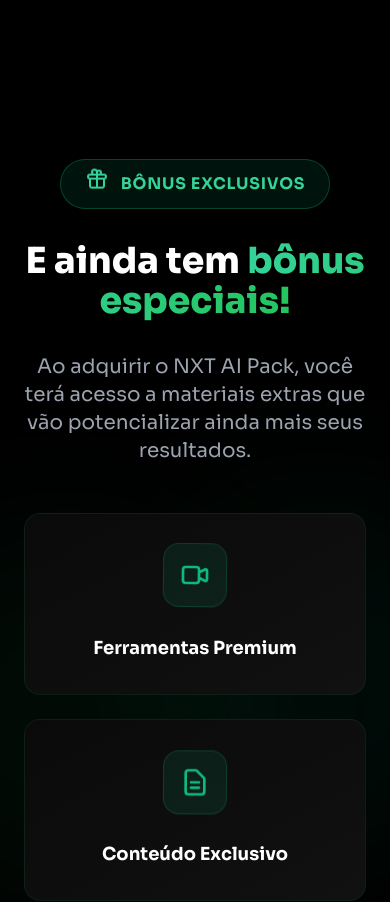
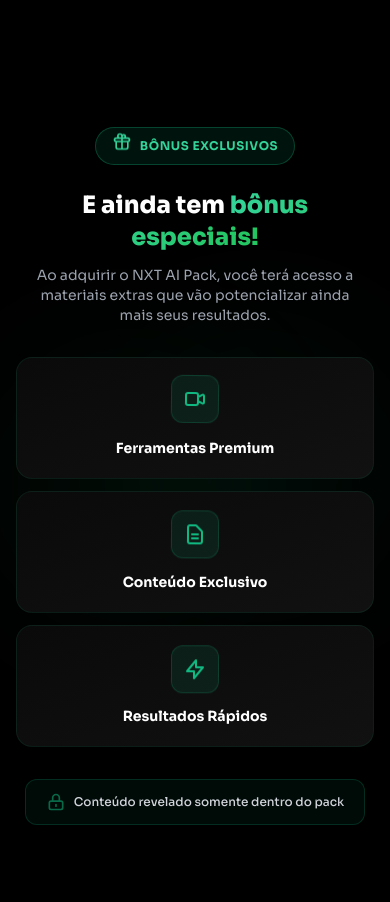
Before and after one commit to Felipao00/nxtoficialacademy, a Next.js app: page / in a window 390 px wide. Shown: the part 3327-4229 px from the top of the page. Built offline with nearby package versions, Linux system fonts and the light colour scheme.

Commit message:
refatora componente Bonuses para melhorar a legibilidade e organização do código

```diff
--- a/components/Bonuses.tsx
+++ b/components/Bonuses.tsx
@@ -24,35 +24,35 @@
   }, []);
 
   return (
-    <section ref={sectionRef} className="py-24 bg-black relative overflow-hidden">
+    <section ref={sectionRef} id="bonus" className="py-16 sm:py-24 bg-black relative overflow-hidden">
       {/* Background effects */}
       <div className="absolute inset-0">
-        <div className="absolute top-1/3 left-1/3 w-96 h-96 bg-emerald-500/5 rounded-full blur-3xl" />
-        <div className="absolute bottom-1/3 right-1/3 w-96 h-96 bg-green-500/5 rounded-full blur-3xl" />
+        <div className="absolute top-1/3 left-1/3 w-64 sm:w-96 h-64 sm:h-96 bg-emerald-500/5 rounded-full blur-3xl" />
+        <div className="absolute bottom-1/3 right-1/3 w-64 sm:w-96 h-64 sm:h-96 bg-green-500/5 rounded-full blur-3xl" />
       </div>
 
-      <div className="relative max-w-5xl mx-auto px-6 lg:px-8 text-center">
+      <div className="relative max-w-5xl mx-auto px-4 sm:px-6 lg:px-8 text-center">
         <div className={`transition-all duration-1000 ${isVisible ? 'opacity-100 translate-y-0' : 'opacity-0 translate-y-20'}`}>
-          <div className="inline-flex items-center gap-3 px-6 py-3 bg-emerald-500/10 border border-emerald-500/30 rounded-full mb-8">
-            <svg className="w-6 h-6 text-emerald-400 animate-bounce" fill="none" stroke="currentColor" viewBox="0 0 24 24">
+          <div className="inline-flex items-center gap-2 sm:gap-3 px-4 sm:px-6 py-2 sm:py-3 bg-emerald-500/10 border border-emerald-500/30 rounded-full mb-6 sm:mb-8">
+            <svg className="w-5 h-5 sm:w-6 sm:h-6 text-emerald-400 animate-bounce" fill="none" stroke="currentColor" viewBox="0 0 24 24">
               <path strokeLinecap="round" strokeLinejoin="round" strokeWidth={2} d="M12 8v13m0-13V6a2 2 0 112 2h-2zm0 0V5.5A2.5 2.5 0 109.5 8H12zm-7 4h14M5 12a2 2 0 110-4h14a2 2 0 110 4M5 12v7a2 2 0 002 2h10a2 2 0 002-2v-7" />
             </svg>
-            <span className="text-emerald-400 font-bold tracking-wider">BÔNUS EXCLUSIVOS</span>
+            <span className="text-xs sm:text-sm font-bold text-emerald-400 tracking-wider">BÔNUS EXCLUSIVOS</span>
           </div>
 
-          <h2 className="text-4xl sm:text-5xl font-extrabold text-white mb-8">
+          <h2 className="text-2xl sm:text-4xl lg:text-5xl font-extrabold text-white mb-3 sm:mb-8">
             E ainda tem{" "}
             <span className="text-transparent bg-clip-text bg-gradient-to-r from-emerald-400 to-green-500">
               bônus especiais!
             </span>
           </h2>
 
-          <p className="text-xl text-gray-400 max-w-3xl mx-auto mb-12">
+          <p className="text-sm sm:text-xl text-gray-400 max-w-3xl mx-auto mb-8 sm:mb-12 px-2 sm:px-0">
             Ao adquirir o NXT AI Pack, você terá acesso a materiais extras
             que vão potencializar ainda mais seus resultados.
           </p>
 
-          <div className="grid md:grid-cols-3 gap-6 mb-12">
+          <div className="grid grid-cols-1 sm:grid-cols-3 gap-3 sm:gap-6 mb-8 sm:mb-12">
             {[
               {
                 icon: "M15 10l4.553-2.276A1 1 0 0121 8.618v6.764a1 1 0 01-1.447.894L15 14M5 18h8a2 2 0 002-2V8a2 2 0 00-2-2H5a2 2 0 00-2 2v8a2 2 0 002 2z",
@@ -70,22 +70,22 @@
                 animation: "animate-float animation-delay-400"
               }
             ].map((item, index) => (
-              <div key={index} className="card-dark p-8 group">
-                <div className={`w-16 h-16 mx-auto mb-6 flex items-center justify-center bg-emerald-500/10 rounded-2xl border border-emerald-500/20 group-hover:scale-110 transition-transform duration-300 ${item.animation}`}>
-                  <svg className="w-8 h-8 text-emerald-500" fill="none" stroke="currentColor" viewBox="0 0 24 24">
+              <div key={index} className="card-dark p-5 sm:p-8 group">
+                <div className={`w-12 h-12 sm:w-16 sm:h-16 mx-auto mb-3 sm:mb-6 flex items-center justify-center bg-emerald-500/10 rounded-xl sm:rounded-2xl border border-emerald-500/20 group-hover:scale-110 transition-transform duration-300 ${item.animation}`}>
+                  <svg className="w-6 h-6 sm:w-8 sm:h-8 text-emerald-500" fill="none" stroke="currentColor" viewBox="0 0 24 24">
                     <path strokeLinecap="round" strokeLinejoin="round" strokeWidth={2} d={item.icon} />
                   </svg>
                 </div>
-                <p className="text-lg font-bold text-white">{item.label}</p>
+                <p className="text-sm sm:text-lg font-bold text-white">{item.label}</p>
               </div>
             ))}
           </div>
 
-          <div className="inline-flex items-center gap-3 px-8 py-4 bg-emerald-500/5 border border-emerald-500/20 rounded-2xl">
-            <svg className="w-6 h-6 text-emerald-500 animate-pulse" fill="none" stroke="currentColor" viewBox="0 0 24 24">
+          <div className="inline-flex items-center gap-2 sm:gap-3 px-5 sm:px-8 py-3 sm:py-4 bg-emerald-500/5 border border-emerald-500/20 rounded-xl sm:rounded-2xl">
+            <svg className="w-5 h-5 sm:w-6 sm:h-6 text-emerald-500 animate-pulse" fill="none" stroke="currentColor" viewBox="0 0 24 24">
               <path strokeLinecap="round" strokeLinejoin="round" strokeWidth={2} d="M12 15v2m-6 4h12a2 2 0 002-2v-6a2 2 0 00-2-2H6a2 2 0 00-2 2v6a2 2 0 002 2zm10-10V7a4 4 0 00-8 0v4h8z" />
             </svg>
-            <span className="text-gray-300 font-medium">
+            <span className="text-xs sm:text-base text-gray-300 font-medium">
               Conteúdo revelado somente dentro do pack
             </span>
           </div>
```
